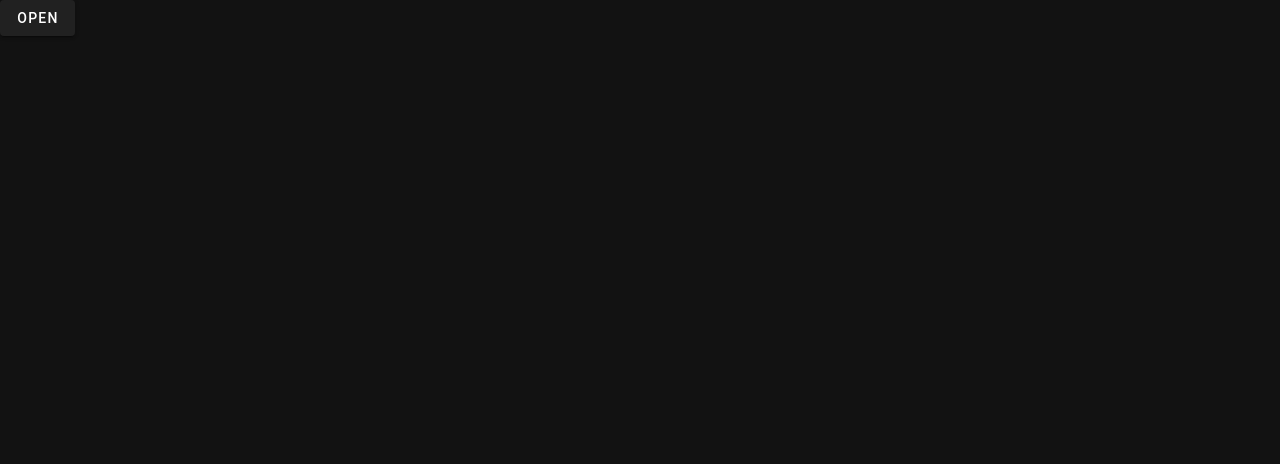
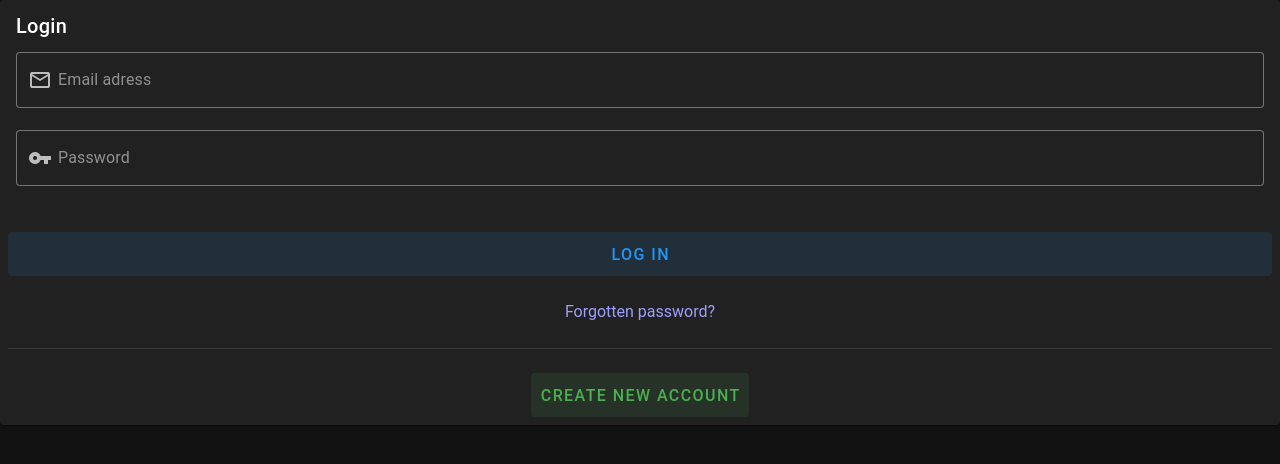
Before and after one commit to jeffnawroth/v-base-components, a Vue app: page / in a window 1280 px wide. Shown: the top 464 px of the page. Built offline with nearby package versions, Linux system fonts and the light colour scheme.

Commit message:
feat: added login-card (WIP)

```diff
--- a/components.d.ts
+++ b/components.d.ts
@@ -7,6 +7,7 @@ export {}
 
 declare module 'vue' {
   export interface GlobalComponents {
+    LoginCard: typeof import('./src/components/LoginCard.vue')['default']
     VBaseDialog: typeof import('./src/components/Dialogs/VBaseDialog.vue')['default']
     VDeleteDialog: typeof import('./src/components/Dialogs/VDeleteDialog.vue')['default']
   }
--- a/src/App.vue
+++ b/src/App.vue
@@ -1,13 +1,8 @@
 <script setup lang="ts">
-const dialog = ref(false)
-
-function handleDialog() {
-  dialog.value = !dialog.value
-}
+const password = ref('')
+const email = ref('')
 </script>
 
 <template>
-  <v-btn text="open" @click="handleDialog" />
-
-  <VDeleteDialog v-model="dialog" />
+  <LoginCard v-model:email="email" v-model:password="password" />
 </template>
--- /dev/null
+++ b/src/components/LoginCard.vue
@@ -0,0 +1,35 @@
+<script setup lang="ts">
+defineEmits(['submit'])
+
+const email = defineModel('email', { required: true, type: String })
+const password = defineModel('password', { required: true, type: String })
+
+const form = ref<HTMLFormElement | null>(null)
+</script>
+
+<template>
+  <v-form ref="form" @submit.prevent="">
+    <v-card title="Login">
+      <v-card-text>
+        <v-text-field v-model="email" variant="outlined" prepend-inner-icon="mdi-email-outline" placeholder="Email adress" />
+        <v-text-field v-model="password" type="password" variant="outlined" prepend-inner-icon="mdi-key" placeholder="Password" />
+      </v-card-text>
+      <v-card-actions>
+        <v-row>
+          <v-col cols="12">
+            <v-btn type="submit" size="large" block variant="tonal" color="primary" text="Log in" @click="$emit('submit')" />
+          </v-col>
+          <v-col cols="12" class="d-flex justify-center">
+            <a class="text-decoration-none" href="#">Forgotten password?</a>
+          </v-col>
+          <v-col cols="12">
+            <v-divider />
+          </v-col>
+          <v-col cols="12" class="d-flex justify-center">
+            <v-btn color="success" size="large" variant="tonal" text="Create new account" />
+          </v-col>
+        </v-row>
+      </v-card-actions>
+    </v-card>
+  </v-form>
+</template>
```
